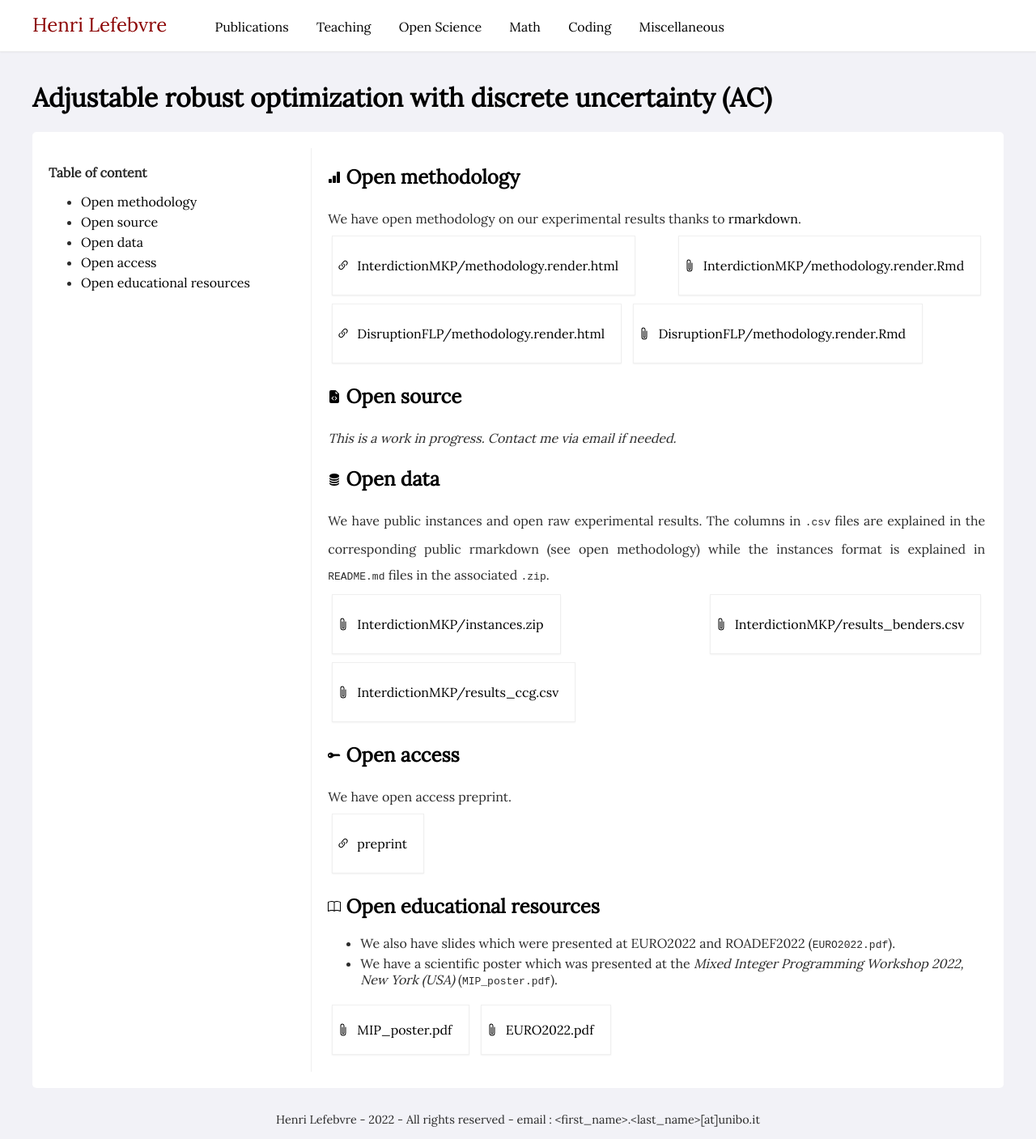
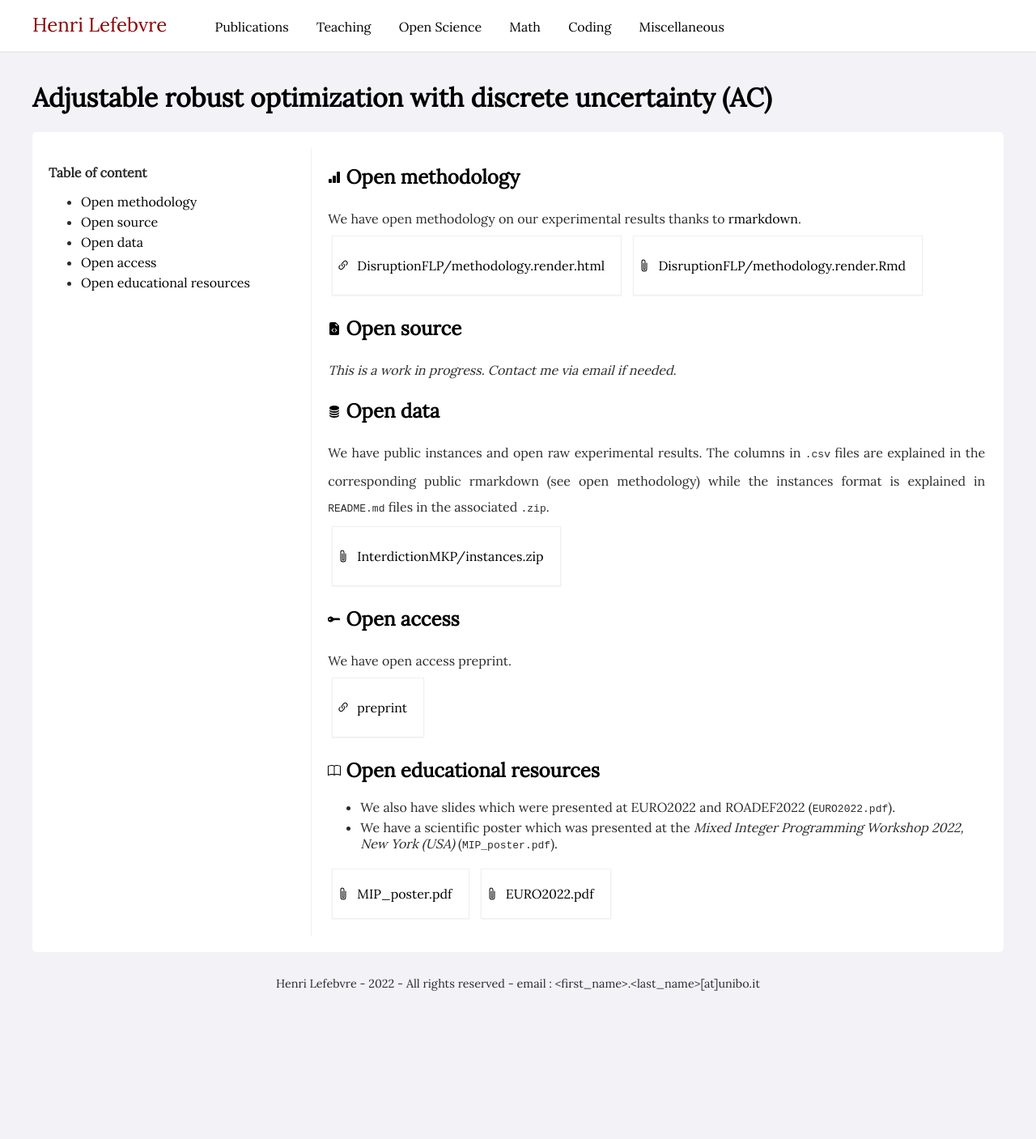
Before and after one commit to hlefebvr/hlefebvr.github.io, a Jekyll site: the page built from open-science/AC/index.html, in a window 1280 px wide. Shown: the whole page at 81% size. Built offline with Jekyll 4.4.1, drawn with Linux system fonts in a browser that asks for light colours; nearby versions of some CDN libraries; comment, search, counter and statistics services are not loaded; a style sheet for code colours, icons or effects is not loaded; after the commit the page ends 1239 px from its top, so only the background shows below that.

Commit message:
exclude renv/ from rendering

```diff
--- a/_config.yml
+++ b/_config.yml
@@ -1,3 +1,5 @@
 url: "http://hlefebvr.github.io" # the base hostname & protocol for your site, e.g. http://example.com
 baseurl: "/" # the subpath of your site, e.g. /blog
 title: "Henri Lefebvre" # the name of your site, e.g. ACME Corp.
+exclude:
+  - renv
--- a/open-science/AC/index.html
+++ b/open-science/AC/index.html
@@ -5,8 +5,6 @@
 open_methodology: >
     We have open methodology on our experimental results thanks to <a href="https://rmarkdown.rstudio.com/" target="_blank">rmarkdown</a>.
     <br />
-    <a href="InterdictionMKP/methodology.render.html" class="attachment attachment-link">InterdictionMKP/methodology.render.html</a>
-    <a href="InterdictionMKP/methodology.render.Rmd" target="_blank" class="attachment attachment-download">InterdictionMKP/methodology.render.Rmd</a>
     <a href="DisruptionFLP/methodology.render.html" class="attachment attachment-link">DisruptionFLP/methodology.render.html</a>
     <a href="DisruptionFLP/methodology.render.Rmd" target="_blank" class="attachment attachment-download">DisruptionFLP/methodology.render.Rmd</a>
 
@@ -17,8 +15,6 @@
     We have public instances and open raw experimental results. The columns in <code>.csv</code> files are explained in the corresponding public rmarkdown (see open methodology) while the instances format is explained in <code>README.md</code> files in the associated <code>.zip</code>.
     <br />
     <a href="InterdictionMKP/instances.zip" class="attachment attachment-download">InterdictionMKP/instances.zip</a>
-    <a href="InterdictionMKP/results_benders.csv" class="attachment attachment-download">InterdictionMKP/results_benders.csv</a>
-    <a href="InterdictionMKP/results_ccg.csv" class="attachment attachment-download">InterdictionMKP/results_ccg.csv</a>
 
 open_access: >
     We have open access preprint.
```
